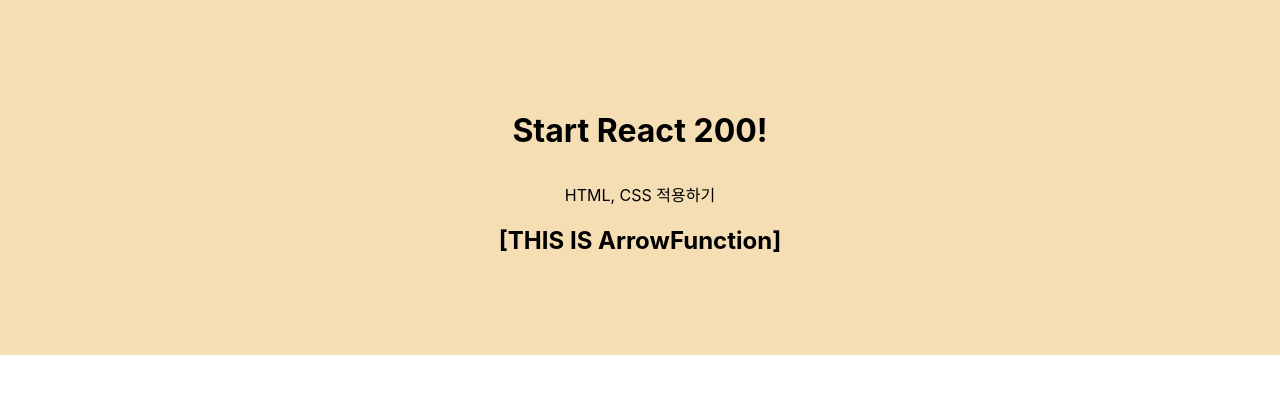
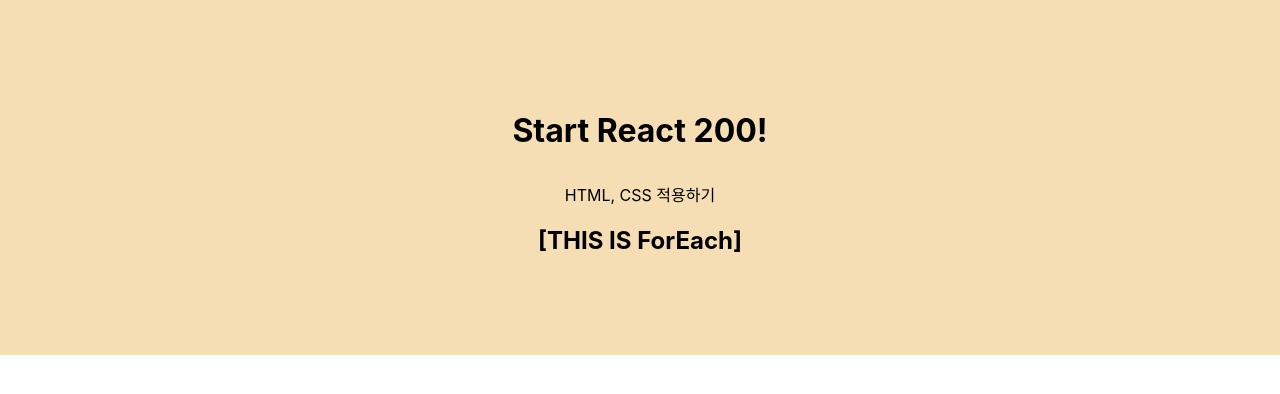
Before and after one commit to dev-chloe/hangout-react200, a React (Create React App) app: page / in a window 1280 px wide. Shown: the top 394 px of the page. Built offline with nearby package versions, Linux system fonts and the light colour scheme.

Commit message:
react200 입문014

```diff
--- a/src/App.js
+++ b/src/App.js
@@ -10,14 +10,15 @@ import './App.css';
 // import Variable from './R010_Variable'
 // import SpreadOperator from './R011_SpreadOperator'
 // import ClassPrototype from './R012_ClassNPrototype'
-import ArrowFunction from './R013_ArrowFunction'
+// import ArrowFunction from './R013_ArrowFunction'
+import ForEach from './R014_ForEach'
 
 function App() {
   return (
     <div>
       <h1>Start React 200!</h1>
       <p>HTML, CSS 적용하기</p>
-      <ArrowFunction/>
+      <ForEach/>
     </div>
   );
 }
--- /dev/null
+++ b/src/R014_ForEach.js
@@ -0,0 +1,31 @@
+import React, { Component } from 'react';
+
+class R014_ForEach extends Component {
+
+  componentDidMount() {
+    var For_Arr = [ 3, 2, 8, 8 ];
+    var For_newArr = [];
+
+    for ( var i = 0; i < For_Arr.length; i++ ) {
+      For_newArr.push(For_Arr[i]);
+    }
+    // 1. For_newArr : [3,2,8,8]
+    console.log("1. For_newArr : [" + For_Arr + "]");
+
+    var ForEach_Arr = [ 3, 3, 9, 8 ];
+    var ForEach_newArr = [];
+    ForEach_Arr.forEach((result) => {
+      ForEach_newArr.push(result);
+    })
+    // 2. ForEach_newArr : [3,3,9,8]
+    console.log("2. ForEach_newArr : [" + ForEach_newArr + "]");
+  }
+
+  render() {
+    return (
+      <h2>[THIS IS ForEach]</h2>
+    )
+  }
+}
+
+export default R014_ForEach;
```
